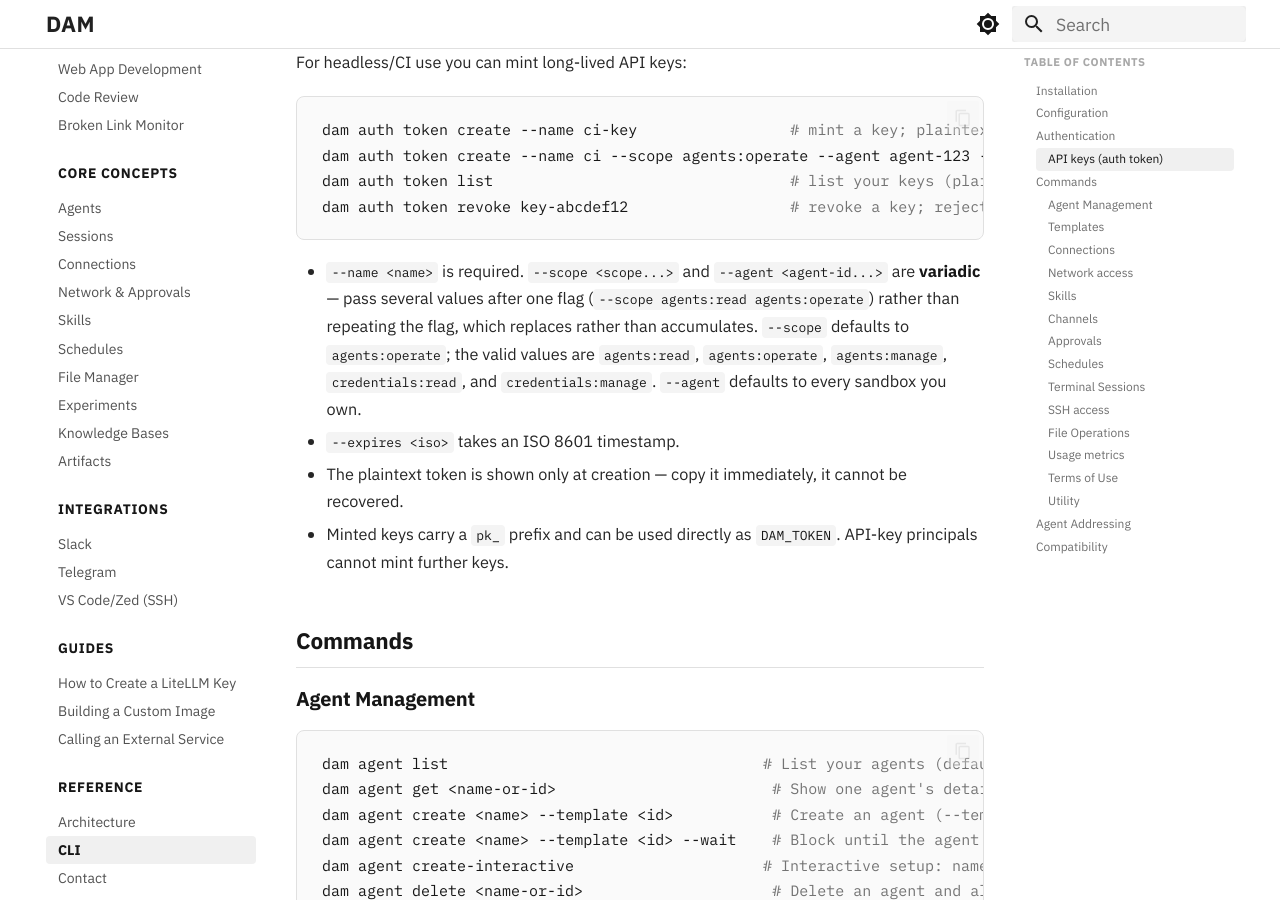
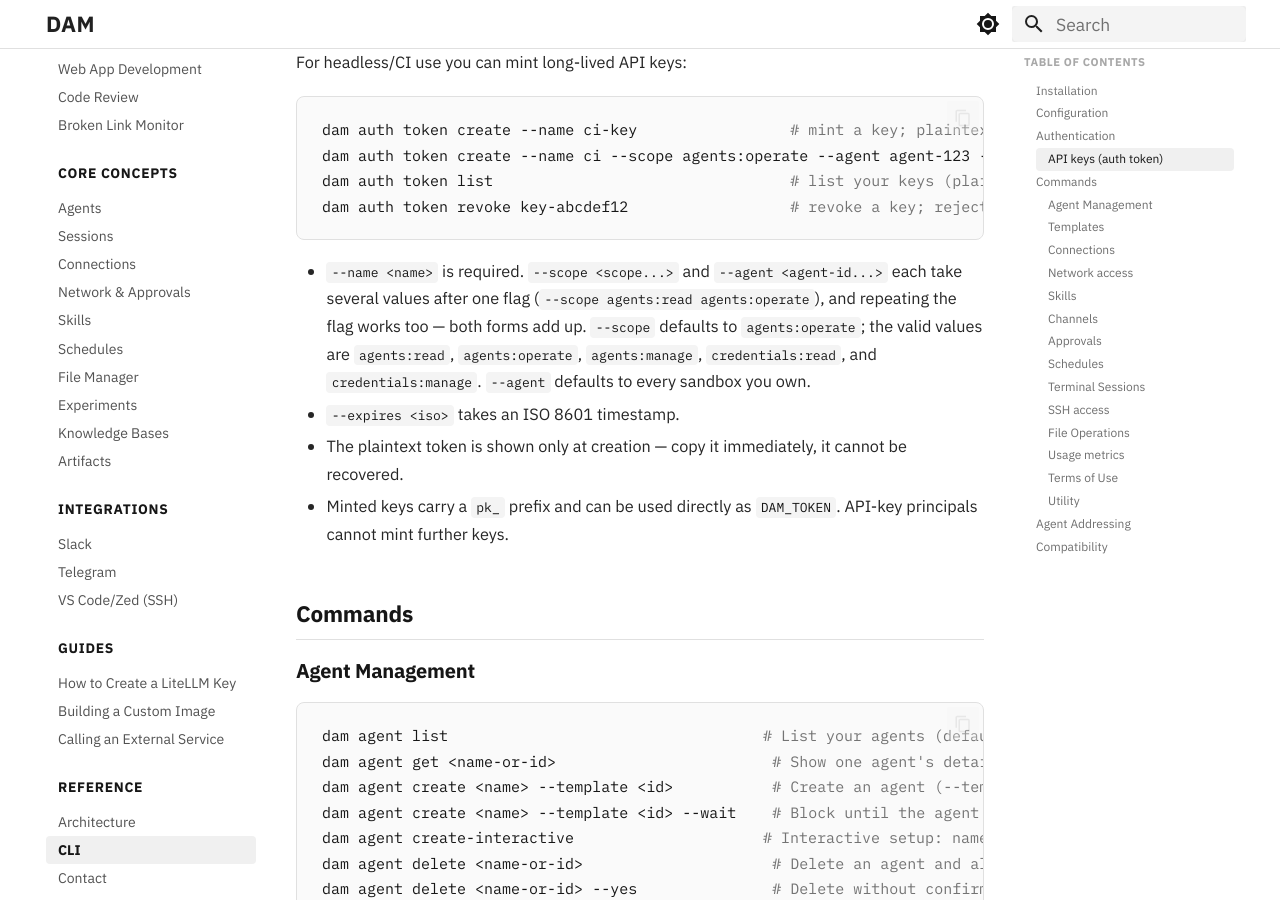
Before and after one commit to dam-agents/docs, an MkDocs documentation site: the page built from docs/reference/cli.md, in a window 1280 px wide and 900 px high, scrolled down 1971 px. Built offline with MkDocs 1.6.1 and Material for MkDocs 9.7.7, drawn with Linux system fonts in a browser that asks for light colours.

Commit message:
docs: correct the API-key flag guidance for repeated --scope/--agent (#66)
`dam auth token create --scope a --scope b` accumulates both values; it does
not discard the first. The claim that repeating the flag "replaces rather than
accumulates" was introduced by #65 and is wrong.

Reflects the v0.2.12 release. At that tag the CLI declares both flags
variadic and documents repetition as supported —
packages/cli/src/modules/auth/commands/token-create.ts:22-29 labels
`--scope <scope...>` and `--agent <agent-id...>` "repeatable". Commander
14.0.3 (pinned at pnpm-lock.yaml:4390) collects repeated variadic values
into one array, so both spellings add up.

Assisted-by: Claude Fable 5 <noreply@anthropic.com>

````diff
--- a/docs/reference/cli.md
+++ b/docs/reference/cli.md
@@ -64,7 +64,7 @@ dam auth token list                                 # list your keys (plaintext
 dam auth token revoke key-abcdef12                  # revoke a key; rejected on the next request
 ```
 
-- `--name <name>` is required. `--scope <scope...>` and `--agent <agent-id...>` are **variadic** — pass several values after one flag (`--scope agents:read agents:operate`) rather than repeating the flag, which replaces rather than accumulates. `--scope` defaults to `agents:operate`; the valid values are `agents:read`, `agents:operate`, `agents:manage`, `credentials:read`, and `credentials:manage`. `--agent` defaults to every sandbox you own.
+- `--name <name>` is required. `--scope <scope...>` and `--agent <agent-id...>` each take several values after one flag (`--scope agents:read agents:operate`), and repeating the flag works too — both forms add up. `--scope` defaults to `agents:operate`; the valid values are `agents:read`, `agents:operate`, `agents:manage`, `credentials:read`, and `credentials:manage`. `--agent` defaults to every sandbox you own.
 - `--expires <iso>` takes an ISO 8601 timestamp.
 - The plaintext token is shown only at creation — copy it immediately, it cannot be recovered.
 - Minted keys carry a **`pk_`** prefix and can be used directly as `DAM_TOKEN`. API-key principals cannot mint further keys.
````
